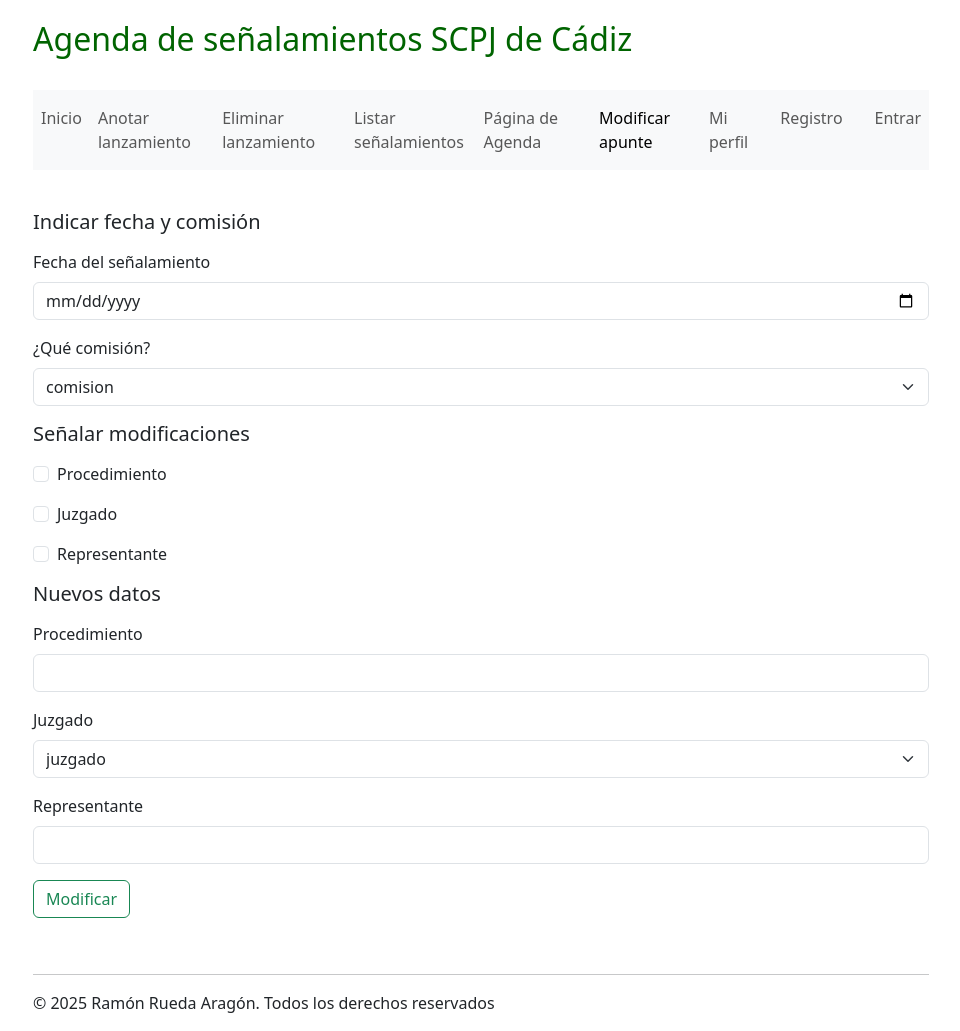
After one commit to rrueda3/agenda, a Flask app: page /modificar in a window 1280 px wide. The commit adds this page. Shown: the whole page, without its empty margins (159-1119 px from the left). Run offline with Flask 3, Linux system fonts and the light colour scheme; some libraries are stand-ins or nearby versions.

Commit message:
modificarapunteok

```diff
--- a/app/forms.py
+++ b/app/forms.py
@@ -1,6 +1,6 @@
 from flask_wtf import FlaskForm
 from wtforms import DateField,  StringField, PasswordField, SelectField, SubmitField, BooleanField
-from wtforms.validators import InputRequired, Length, EqualTo,Regexp
+from wtforms.validators import InputRequired, Length, EqualTo,Regexp, Optional
 class ApunteForm(FlaskForm):
     dia = DateField('Fecha', format='%Y-%m-%d', validators=[InputRequired(message='Campo obligatorio')])
     comision = SelectField('Comisión', validators=[InputRequired(message='Campo obligatorio')], choices=['comisión',1,2,3,4,5,6,7])
@@ -29,6 +29,33 @@ class ApunteForm(FlaskForm):
 class ComprobarForm(FlaskForm):
     fecha = DateField('Fecha', validators=[InputRequired(message='Campo obligatorio')])
     submit = SubmitField('Comprobar')
+
+
+class ModificarForm(FlaskForm):
+    fecha = DateField('Fecha del señalamiento', validators=[InputRequired()])
+    comision = SelectField('¿Qué comisión?', validators=[InputRequired()], choices=['comision', '1', '2', '3', '4', '5', '6', '7'])
+    bool_proc = BooleanField('Procedimiento', default=False)
+    bool_juzg = BooleanField('Juzgado', default=False)
+    bool_repr = BooleanField('Representante', default=False)
+    procedimiento = StringField('Procedimiento', validators=[Optional(), Regexp('^[1-9]{1}\d+/2\d{3}$',
+                                                            message='El formato debe ser nº/año(4 dígitos)')])
+    juzgado = SelectField('Juzgado',choices=['juzgado',
+                                   'Primera Instancia 1',
+                                   'Primera Instancia 2',
+                                   'Primera Instancia 3',
+                                   'Primera Instancia 4',
+                                   'Primera Instancia 5',
+                                   'Primera Instancia 6',
+                                   'Instrucción 1',
+                                   'Instrucción 2',
+                                   'Instrucción 3',
+                                   'Instrucción 4',
+                                   'Mercantil 1',
+                                   'Mercantil 2'
+                                   ])
+    representante = StringField('Representante')
+    submit = SubmitField('Modificar')
+
 
 class BorrarForm(FlaskForm):
     fecha = DateField('Fecha señalada', validators=[InputRequired()])
--- a/app/main.py
+++ b/app/main.py
@@ -1,5 +1,5 @@
 from flask import Blueprint, make_response, render_template, request, flash, url_for, redirect
-from .forms import ApunteForm, PageForm, ComprobarForm, BorrarForm, MostrarApuntesForm
+from .forms import ApunteForm, PageForm, ComprobarForm, BorrarForm, MostrarApuntesForm, ModificarForm
 from .models import db, Apuntes, Agenda, Turno
 from datetime import datetime, timedelta
 from fpdf import FPDF
@@ -89,6 +89,46 @@ def apunte ():
 
     return render_template('apunte.html', form=form, subform=subform, turno=turno)
 
+
+# Modificar un señalamiento
+
+@main_bp.route('/modificar', methods=['GET', 'POST'])
+def modificar():
+    form = ModificarForm()
+    if form.validate_on_submit():
+        fecha = datetime.strptime(request.form['fecha'], '%Y-%m-%d').date()
+        comision = request.form['comision']
+        proc = form.bool_proc.data
+        print(proc, '1')
+        juzg = form.bool_juzg.data
+        print(juzg)
+        repr = form.bool_repr.data
+        print(repr)
+        apunte = Apuntes.query.filter(Apuntes.dia==fecha, Apuntes.comision==comision).first()
+
+        print(apunte)
+        if proc:
+            print(proc)
+            procedimiento = request.form['procedimiento']
+            apunte.procedimiento = procedimiento
+        if juzg:
+            print(juzg)
+            juzgado = request.form['juzgado']
+            if juzgado != 'juzgado':
+                apunte.juzgado = juzgado
+        if repr:
+            print(repr)
+            representante = request.form['representante']
+            if representante:
+                apunte.representante = representante
+        db.session.commit()
+        flash('Se han realizado las modificaciones indicadas', 'success')
+        return redirect(url_for('main.index'))
+    return render_template('modificar.html', form=form)
+
+
+# Borrar señalamiento de la agenda
+
 @main_bp.route('/borrar', methods=['GET', 'POST'])
 @login_required
 def borrar():
@@ -110,6 +150,9 @@ def borrar():
             flash('No hay ningún señalamiento para ese día con los datos introducidos', 'error')
 
     return render_template('borrar.html', form=form)
+
+
+# Mostrar todos los señalamientos de fecha a fecha
 
 @main_bp.route('/mostrar_apuntes', methods=['GET','POST'])
 @login_required
@@ -178,6 +221,8 @@ def mostrar_apuntes():
 
     return render_template('mostrar_apuntes.html', form=form)
 
+# Mostrar una página de la agenda
+
 @main_bp.route('/pagina', methods=['GET', 'POST'])
 @login_required
 def pagina():
--- a/app/templates/base.html
+++ b/app/templates/base.html
@@ -25,6 +25,7 @@
             {{ render_nav_item('main.borrar', 'Eliminar lanzamiento') }}
             {{ render_nav_item('main.mostrar_apuntes', 'Listar señalamientos') }}
             {{ render_nav_item('main.pagina', 'Página de Agenda') }}
+            {{ render_nav_item('main.modificar', 'Modificar apunte')}}
             {% if current_user.role == 'admin' %}
                 {{ render_nav_item('admin.admin', 'Admin') }}
             {% endif %}
--- /dev/null
+++ b/app/templates/modificar.html
@@ -0,0 +1,26 @@
+{% extends 'base.html' %}
+
+{% block title %}
+    Modificar señalamiento
+{% endblock %}
+
+{% block content %}
+    {{ super() }}
+    <br>
+    <h5>Indicar fecha y comisión</h5>
+    <form action="" method="post">
+        {{ form.csrf_token }}
+        <p>{{render_field(form.fecha, form_type='horizontal', horizontal_columns=('md', 2, 4)) }}</p>
+        <p>{{render_field(form.comision, form_type='horizontal', horizontal_columns=('md', 2, 4)) }}</p>
+        <h5>Señalar modificaciones</h5>
+        <p>{{render_field(form.bool_proc, form_type='horizontal') }}</p>
+        <p>{{render_field(form.bool_juzg, form_type='horizontal') }}</p>
+        <p>{{render_field(form.bool_repr, form_type='horizontal') }}</p>
+        <h5>Nuevos datos</h5>
+        <p>{{render_field(form.procedimiento, form_type='horizontal', horizontal_columns=('md', 2, 4)) }}</p>
+        <p>{{render_field(form.juzgado, form_type='horizontal', horizontal_columns=('md', 2, 4)) }}</p>
+        <p>{{render_field(form.representante, form_type='horizontal', horizontal_columns=('md', 2, 4)) }}</p>
+        <p>{{render_field(form.submit, button_style='outline-success') }}</p>
+
+    </form>
+{% endblock %}
```
